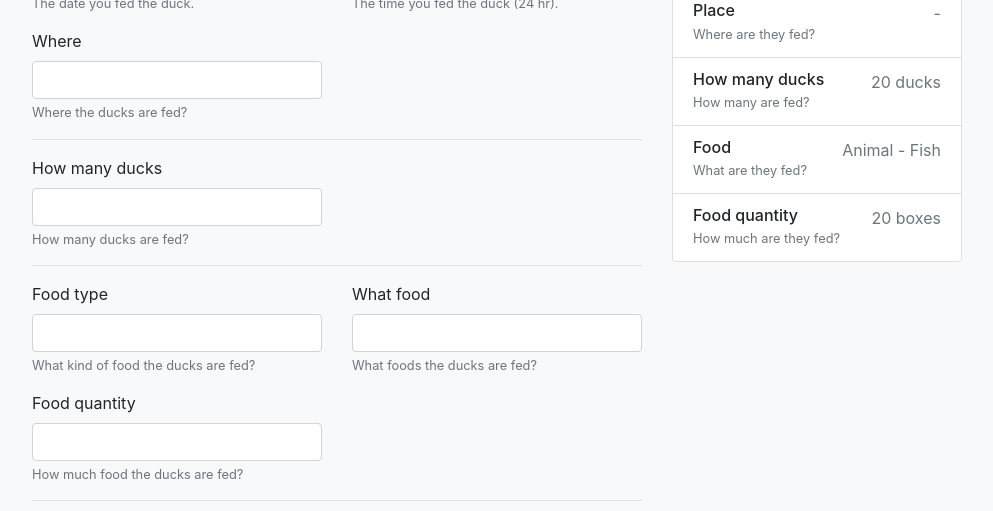
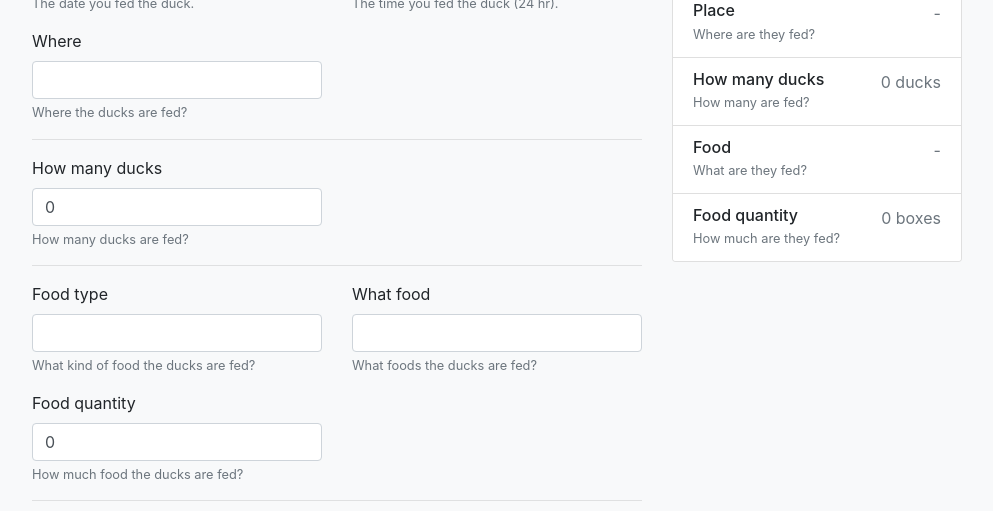
Before and after one commit to sunkibaek/duck-frontend, a Next.js app: page / in a window 1280 px wide. Shown: the part 275-786 px from the top of the page, without its empty margins (143-1136 px from the left). Built offline with nearby package versions, Linux system fonts and the light colour scheme.

Commit message:
Add more data structure for inputs

```diff
--- a/screens/Main/Body.tsx
+++ b/screens/Main/Body.tsx
@@ -10,17 +10,33 @@ const dateTimeString = (inputDate: string, inputTime: string) => {
   return `${inputDate} ${inputTime}`;
 };
 
+const food = (category: string, subcategory: string) => {
+  if (!category || !subcategory) {
+    return "";
+  }
+
+  return `${category} - ${subcategory}`;
+};
+
 interface IInputsState {
   date: string;
   time: string;
   location: string;
+  howMany: string;
+  foodCategory: string;
+  foodSubcategory: string;
+  foodQuantity: string;
 }
 
 const Body = () => {
   const [inputs, setInputs] = useState<IInputsState>({
     date: "",
     time: "",
-    location: ""
+    location: "",
+    howMany: "0",
+    foodCategory: "",
+    foodSubcategory: "",
+    foodQuantity: "0"
   });
 
   const setInput = (type: keyof IInputsState) => (newValue: string) => {
@@ -43,6 +59,14 @@ const Body = () => {
           onInputTimeChange={setInput("time")}
           inputLocation={inputs.location}
           onInputLocationChange={setInput("location")}
+          inputHowMany={inputs.howMany}
+          onInputHowManyChange={setInput("howMany")}
+          inputFoodCategory={inputs.foodCategory}
+          onInputFoodCategoryChange={setInput("foodCategory")}
+          inputFoodSubcategory={inputs.foodSubcategory}
+          onInputFoodSubcategoryChange={setInput("foodSubcategory")}
+          inputFoodQuantity={inputs.foodQuantity}
+          onInputFoodQuantityChange={setInput("foodQuantity")}
         />
       </div>
 
@@ -50,6 +74,9 @@ const Body = () => {
         <Summary
           date={dateTimeString(inputs.date, inputs.time)}
           location={inputs.location}
+          howMany={inputs.howMany}
+          food={food(inputs.foodCategory, inputs.foodSubcategory)}
+          foodQuantity={inputs.foodQuantity}
         />
       </div>
     </div>
--- a/screens/Main/Form.tsx
+++ b/screens/Main/Form.tsx
@@ -7,6 +7,14 @@ interface IFormProps {
   onInputTimeChange: (value: string) => void;
   inputLocation: string;
   onInputLocationChange: (value: string) => void;
+  inputHowMany: string;
+  onInputHowManyChange: (value: string) => void;
+  inputFoodCategory: string;
+  onInputFoodCategoryChange: (value: string) => void;
+  inputFoodSubcategory: string;
+  onInputFoodSubcategoryChange: (value: string) => void;
+  inputFoodQuantity: string;
+  onInputFoodQuantityChange: (value: string) => void;
 }
 
 const Form: FC<IFormProps> = ({
@@ -15,7 +23,15 @@ const Form: FC<IFormProps> = ({
   inputTime,
   onInputTimeChange,
   inputLocation,
-  onInputLocationChange
+  onInputLocationChange,
+  inputHowMany,
+  onInputHowManyChange,
+  inputFoodSubcategory,
+  onInputFoodSubcategoryChange,
+  inputFoodCategory,
+  onInputFoodCategoryChange,
+  inputFoodQuantity,
+  onInputFoodQuantityChange
 }) => (
   <form>
     <div className="row mb-3">
@@ -87,6 +103,10 @@ const Form: FC<IFormProps> = ({
           id="how-many"
           min={0}
           step={1}
+          value={inputHowMany}
+          onChange={event => {
+            onInputHowManyChange(event.target.value);
+          }}
         />
 
         <small id="how-many" className="form-text text-muted">
@@ -101,7 +121,14 @@ const Form: FC<IFormProps> = ({
       <div className="col-md-6">
         <label htmlFor="category">Food type</label>
 
-        <input className="form-control" id="category" />
+        <input
+          className="form-control"
+          id="category"
+          value={inputFoodCategory}
+          onChange={event => {
+            onInputFoodCategoryChange(event.target.value);
+          }}
+        />
 
         <small id="category" className="form-text text-muted">
           What kind of food the ducks are fed?
@@ -109,11 +136,18 @@ const Form: FC<IFormProps> = ({
       </div>
 
       <div className="col-md-6">
-        <label htmlFor="what-food">What food</label>
+        <label htmlFor="food-subcategory">What food</label>
 
-        <input className="form-control" id="what-food" />
+        <input
+          className="form-control"
+          id="food-subcategory"
+          value={inputFoodSubcategory}
+          onChange={event => {
+            onInputFoodSubcategoryChange(event.target.value);
+          }}
+        />
 
-        <small id="what-food" className="form-text text-muted">
+        <small id="food-subcategory" className="form-text text-muted">
           What foods the ducks are fed?
         </small>
       </div>
@@ -123,7 +157,14 @@ const Form: FC<IFormProps> = ({
       <div className="col-md-6">
         <label htmlFor="quantity">Food quantity</label>
 
-        <input className="form-control" id="quantity" />
+        <input
+          className="form-control"
+          id="quantity"
+          value={inputFoodQuantity}
+          onChange={event => {
+            onInputFoodQuantityChange(event.target.value);
+          }}
+        />
 
         <small id="quantity" className="form-text text-muted">
           How much food the ducks are fed?
--- a/screens/Main/Summary.tsx
+++ b/screens/Main/Summary.tsx
@@ -4,9 +4,18 @@ import SummaryItem from "./SummaryItem";
 interface ISummaryProps {
   date: string;
   location: string;
+  howMany: string;
+  food: string;
+  foodQuantity: string;
 }
 
-const Summary: FC<ISummaryProps> = ({ date, location }) => (
+const Summary: FC<ISummaryProps> = ({
+  date,
+  location,
+  howMany,
+  food,
+  foodQuantity
+}) => (
   <aside>
     <h4 className="mb-4 text-muted">Summary</h4>
 
@@ -27,19 +36,19 @@ const Summary: FC<ISummaryProps> = ({ date, location }) => (
         <SummaryItem
           name="How many ducks"
           description="How many are fed?"
-          value="20 ducks"
+          value={`${howMany} ducks`}
         />
 
         <SummaryItem
           name="Food"
           description="What are they fed?"
-          value={"Animal - Fish"}
+          value={food}
         />
 
         <SummaryItem
           name="Food quantity"
           description="How much are they fed?"
-          value="20 boxes"
+          value={`${foodQuantity} boxes`}
         />
       </ul>
     </div>
```
